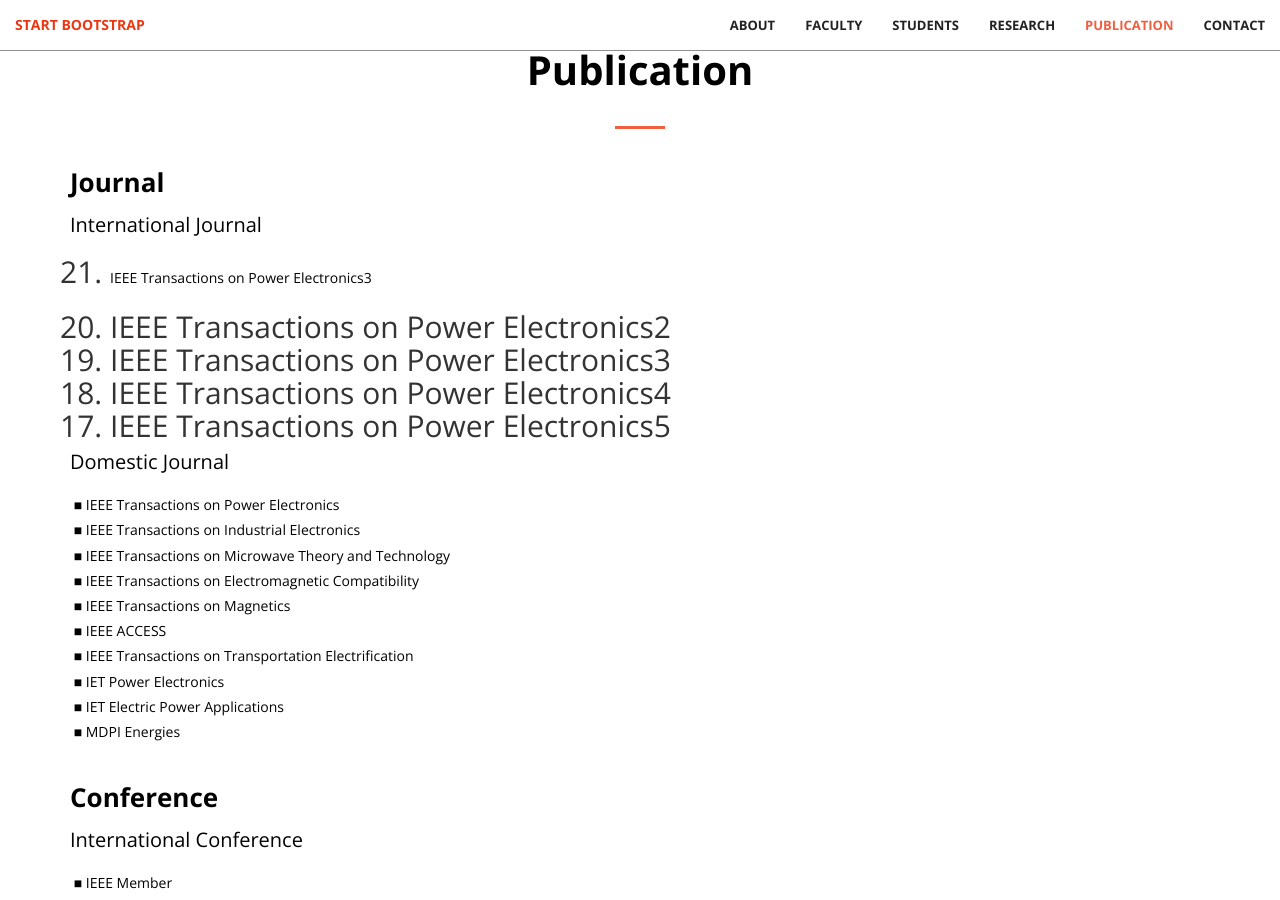
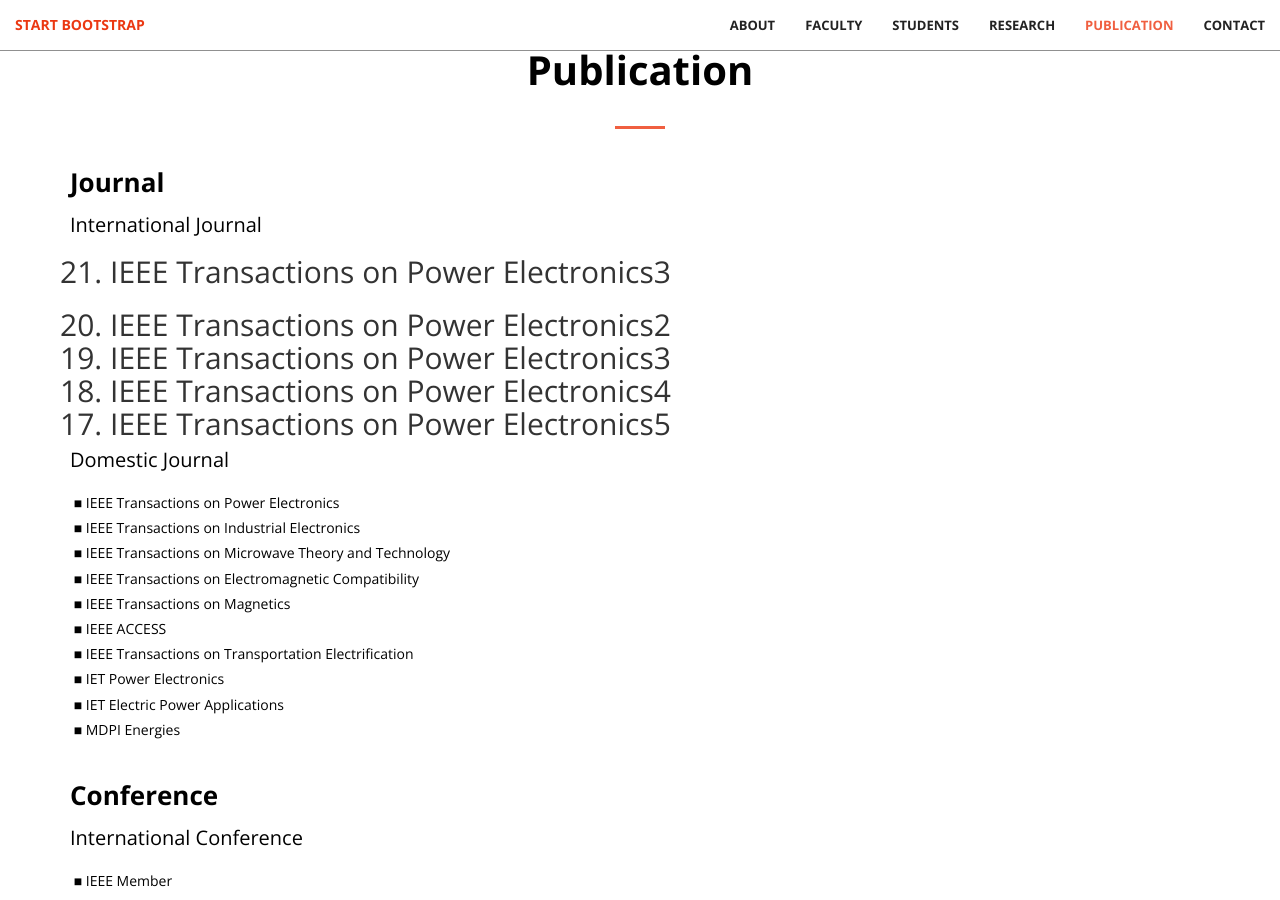
Before and after one commit to dwKim88/AEL, a Jekyll site: the page built from index.html, in a window 1280 px wide and 900 px high, scrolled down 4631 px. Built offline with Jekyll 4.4.1, drawn with Linux system fonts in a browser that asks for light colours.

Commit message:
Update services.html

```diff
--- a/_includes/services.html
+++ b/_includes/services.html
@@ -25,10 +25,10 @@
                     <p style="line-height: 1.0; color:black; font-size:20px;">
                         International Journal
                     </p>
-
+                    <p style="line-height: 1.8; color:black; font-size:14px;">
                     <ol start="21" reversed>
 
-                        <li><p style="line-height: 1.8; color:black; font-size:14px;"> IEEE Transactions on Power Electronics3 </p></li>
+                        <li>IEEE Transactions on Power Electronics3 </li></p>
                         <li>IEEE Transactions on Power Electronics2</li>
                         <li>IEEE Transactions on Power Electronics3</li>
                         <li>IEEE Transactions on Power Electronics4</li>
```
